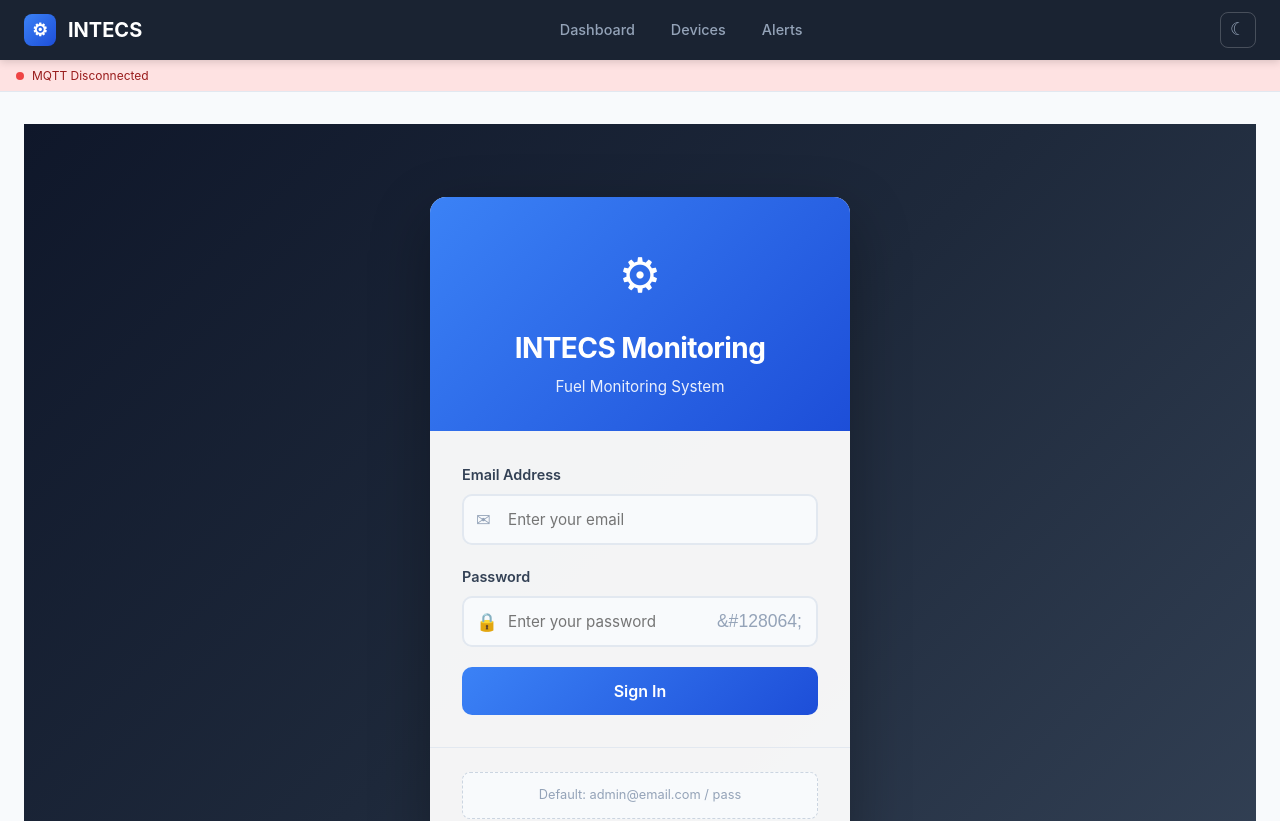
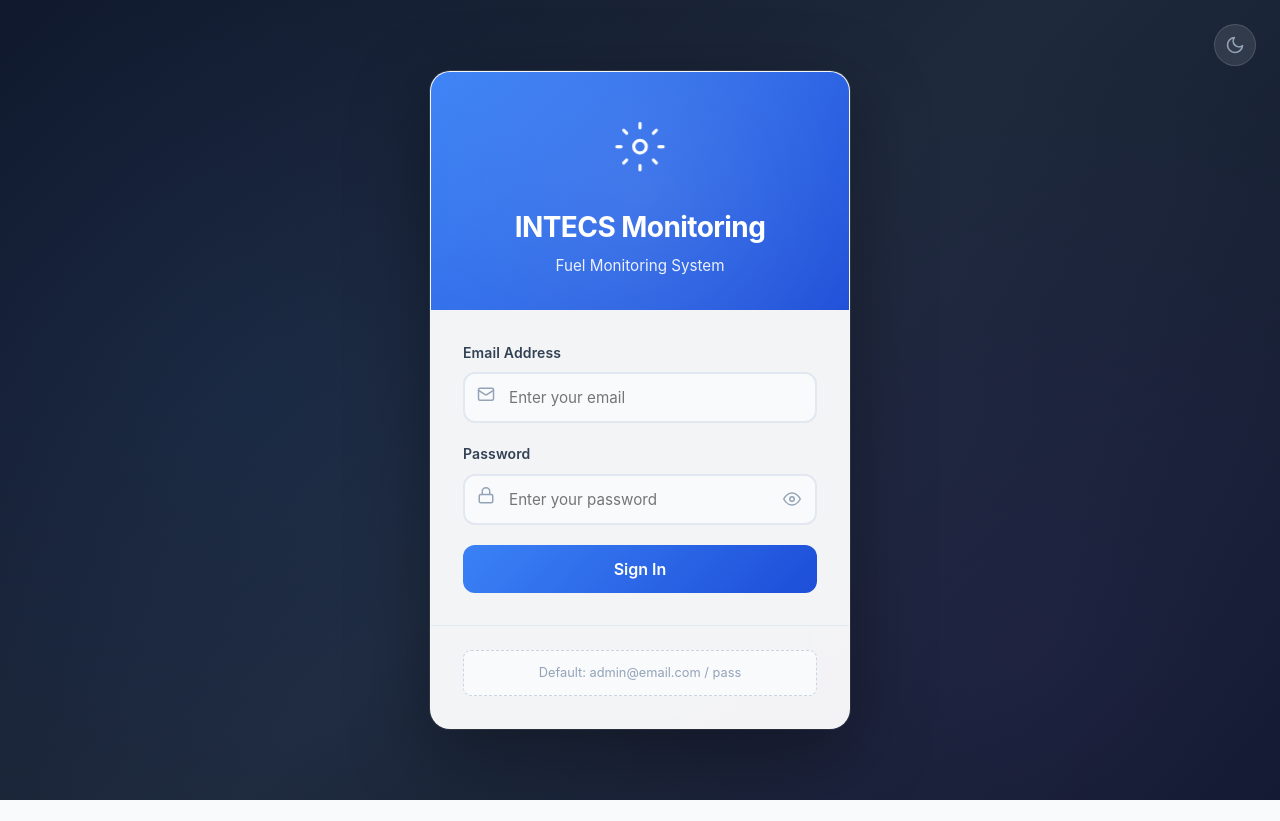
Before and after one commit to fariddhiya/intecs-monitoring-web, a SvelteKit app in the folder frontend/: page /login in a window 1280 px wide. Shown: the top 821 px of the page. After the commit the page ends 800 px from the top, so only its background shows below. Built offline with nearby package versions, Linux system fonts and the light colour scheme; no server answers.

Commit message:
fix: prevent infinite loop on JWT expiration by cleaning expired token and validating in login page

```diff
--- /dev/null
+++ b/frontend/src/lib/utils/auth.js
@@ -0,0 +1,18 @@
+export function isTokenValid() {
+    const token = localStorage.getItem("token");
+    if (!token) return false;
+
+    try {
+      const decoded = JSON.parse(atob(token));
+      if (decoded.exp <= Date.now()) {
+        localStorage.removeItem("token");
+        localStorage.removeItem("user");
+        return false;
+      }
+      return true;
+    } catch (e) {
+      localStorage.removeItem("token");
+      localStorage.removeItem("user");
+      return false;
+    }
+}
--- a/frontend/src/routes/+layout.svelte
+++ b/frontend/src/routes/+layout.svelte
@@ -1,6 +1,7 @@
 <script>
   import { page } from "$app/stores";
   import { onMount, onDestroy } from "svelte";
+  import { isTokenValid } from "$lib/utils/auth";
   import "../app.css";
 
   let mqttConnected = false;
@@ -13,20 +14,6 @@
   let themeChanged = 0;
   let user = null;
   let isAuthenticated = false;
-
-  function isTokenValid() {
-    const token = localStorage.getItem("token");
-    if (!token) return false;
-
-    try {
-      const decoded = JSON.parse(atob(token));
-      return decoded.exp > Date.now();
-    } catch (e) {
-      localStorage.removeItem("token");
-      localStorage.removeItem("user");
-      return false;
-    }
-  }
 
   function checkAuth() {
     if (typeof window === "undefined") return;
@@ -202,6 +189,7 @@
   });
 </script>
 
+{#if !$page.url.pathname.startsWith('/login')}
   <nav class="navbar">
     <div class="nav-container">
       <a href="/" class="nav-brand">
@@ -249,8 +237,9 @@
         : ""}
     </span>
   </div>
+{/if}
 
-<main>
+<main class:login-main={$page.url.pathname.startsWith('/login')}>
   <slot />
 </main>
 
@@ -283,7 +272,6 @@
     align-items: center;
     gap: 0.75rem;
     margin-right: 1rem;
-    background-color: red;
   }
 
   .user-email {
@@ -317,4 +305,8 @@
       display: none;
     }
   }
+
+  main.login-main {
+    padding: 0;
+  }
 </style>
--- a/frontend/src/routes/login/+page.svelte
+++ b/frontend/src/routes/login/+page.svelte
@@ -1,20 +1,47 @@
 <script>
   import { onMount } from 'svelte';
+  import { isTokenValid } from '$lib/utils/auth';
 
   let email = '';
   let password = '';
   let error = null;
   let loading = false;
   let showPassword = false;
+  let emailFocused = false;
+  let passwordFocused = false;
+  let darkMode = false;
+  let themeChanged = 0;
 
   const ADMIN_EMAIL = 'admin@email.com';
   const ADMIN_PASSWORD = 'pass';
 
   onMount(() => {
-    if (localStorage.getItem('token')) {
+    if (isTokenValid()) {
       window.location.href = '/';
     }
+
+    if (typeof window !== 'undefined') {
+      darkMode = localStorage.getItem('intecs-theme') === 'dark';
+    }
   });
+
+  $: {
+    if (themeChanged) {
+      applyTheme();
+    }
+  }
+
+  function applyTheme() {
+    if (typeof document !== 'undefined') {
+      document.documentElement.setAttribute('data-theme', darkMode ? 'dark' : 'light');
+    }
+    localStorage.setItem('intecs-theme', darkMode ? 'dark' : 'light');
+  }
+
+  function toggleTheme() {
+    darkMode = !darkMode;
+    themeChanged += 1;
+  }
 
   async function handleLogin(e) {
     e.preventDefault();
@@ -53,18 +80,49 @@
   <title>Login - INTECS Monitoring</title>
 </svelte:head>
 
-<div class="login-page">
+<div class="login-page" data-theme={darkMode ? 'dark' : 'light'}>
+  <div class="bg-pattern"></div>
+
+  <button class="theme-toggle" on:click={toggleTheme} title="Toggle theme">
+    {#if darkMode}
+      <svg width="20" height="20" viewBox="0 0 24 24" fill="none" stroke="currentColor" stroke-width="2" stroke-linecap="round" stroke-linejoin="round">
+        <circle cx="12" cy="12" r="5"></circle>
+        <line x1="12" y1="1" x2="12" y2="3"></line>
+        <line x1="12" y1="21" x2="12" y2="23"></line>
+        <line x1="4.22" y1="4.22" x2="5.64" y2="5.64"></line>
+        <line x1="18.36" y1="18.36" x2="19.78" y2="19.78"></line>
+        <line x1="1" y1="12" x2="3" y2="12"></line>
+        <line x1="21" y1="12" x2="23" y2="12"></line>
+        <line x1="4.22" y1="19.78" x2="5.64" y2="18.36"></line>
+        <line x1="18.36" y1="5.64" x2="19.78" y2="4.22"></line>
+      </svg>
+    {:else}
+      <svg width="20" height="20" viewBox="0 0 24 24" fill="none" stroke="currentColor" stroke-width="2" stroke-linecap="round" stroke-linejoin="round">
+        <path d="M21 12.79A9 9 0 1 1 11.21 3 7 7 0 0 0 21 12.79z"></path>
+      </svg>
+    {/if}
+  </button>
+
   <div class="login-container">
     <div class="login-header">
-      <div class="login-logo">&#9881;</div>
+      <div class="logo-icon">
+        <svg width="48" height="48" viewBox="0 0 24 24" fill="none" stroke="currentColor" stroke-width="1.5" stroke-linecap="round" stroke-linejoin="round">
+          <circle cx="12" cy="12" r="3"></circle>
+          <path d="M12 1v2M12 21v2M4.22 4.22l1.42 1.42M18.36 18.36l1.42 1.42M1 12l2 0M21 12l2 0M4.22 19.78l1.42-1.42M18.36 5.64l1.42-1.42"></path>
+        </svg>
+      </div>
       <h1 class="login-title">INTECS Monitoring</h1>
       <p class="login-subtitle">Fuel Monitoring System</p>
     </div>
 
     <form class="login-form" on:submit={handleLogin}>
       {#if error}
-        <div class="login-error">
-          <span class="error-icon">&#9888;&#65039;</span>
+        <div class="login-error" in:fadeIn out:fadeOut>
+          <svg width="18" height="18" viewBox="0 0 24 24" fill="none" stroke="currentColor" stroke-width="2" stroke-linecap="round" stroke-linejoin="round">
+            <circle cx="12" cy="12" r="10"></circle>
+            <line x1="12" y1="8" x2="12" y2="12"></line>
+            <line x1="12" y1="16" x2="12.01" y2="16"></line>
+          </svg>
           <span>{error}</span>
         </div>
       {/if}
@@ -72,13 +130,20 @@
       <div class="form-group">
         <label for="email">Email Address</label>
         <div class="input-wrapper">
-          <span class="input-icon">&#9993;</span>
+          <span class="input-icon" class:email-focus={emailFocused}>
+            <svg width="18" height="18" viewBox="0 0 24 24" fill="none" stroke="currentColor" stroke-width="2" stroke-linecap="round" stroke-linejoin="round">
+              <rect x="2" y="4" width="20" height="16" rx="2"></rect>
+              <path d="m22 7-8.97 5.7a1.9 1.9 0 0 1-2.06 0L2 7"></path>
+            </svg>
+          </span>
           <input
             id="email"
             type="email"
             placeholder="Enter your email"
             value={email}
             on:input={(e) => email = e.target.value}
+            on:focus={() => emailFocused = true}
+            on:blur={() => emailFocused = false}
             required
             autocomplete="email"
           />
@@ -88,18 +153,35 @@
       <div class="form-group">
         <label for="password">Password</label>
         <div class="input-wrapper">
-          <span class="input-icon">&#128274;</span>
+          <span class="input-icon" class:password-focus={passwordFocused}>
+            <svg width="18" height="18" viewBox="0 0 24 24" fill="none" stroke="currentColor" stroke-width="2" stroke-linecap="round" stroke-linejoin="round">
+              <rect x="3" y="11" width="18" height="11" rx="2" ry="2"></rect>
+              <path d="M7 11V7a5 5 0 0 1 10 0v4"></path>
+            </svg>
+          </span>
           <input
             id="password"
             type="{showPassword ? 'text' : 'password'}"
             placeholder="Enter your password"
             value={password}
             on:input={(e) => password = e.target.value}
+            on:focus={() => passwordFocused = true}
+            on:blur={() => passwordFocused = false}
             required
             autocomplete="current-password"
           />
-          <button type="button" class="toggle-password-btn" on:click={toggleShowPassword}>
-            {showPassword ? '&#128065;' : '&#128064;'}
+          <button type="button" class="toggle-password-btn" on:click={toggleShowPassword} tabindex="-1">
+            {#if showPassword}
+              <svg width="18" height="18" viewBox="0 0 24 24" fill="none" stroke="currentColor" stroke-width="2" stroke-linecap="round" stroke-linejoin="round">
+                <path d="M17.94 17.94A10.07 10.07 0 0 1 12 20c-7 0-11-8-11-8a18.45 18.45 0 0 1 5.06-5.94M9.9 4.24A9.12 9.12 0 0 1 12 4c7 0 11 8 11 8a18.5 18.5 0 0 1-2.16 3.19m-6.72-1.07a3 3 0 1 1-4.24-4.24"></path>
+                <line x1="1" y1="1" x2="23" y2="23"></line>
+              </svg>
+            {:else}
+              <svg width="18" height="18" viewBox="0 0 24 24" fill="none" stroke="currentColor" stroke-width="2" stroke-linecap="round" stroke-linejoin="round">
+                <path d="M1 12s4-8 11-8 11 8 11 8-4 8-11 8-11-8-11-8z"></path>
+                <circle cx="12" cy="12" r="3"></circle>
+              </svg>
+            {/if}
           </button>
         </div>
       </div>
@@ -121,36 +203,118 @@
 </div>
 
 <style>
+  @keyframes fadeIn {
+    from { opacity: 0; transform: translateY(-8px); }
+    to { opacity: 1; transform: translateY(0); }
+  }
+
+  @keyframes fadeOut {
+    from { opacity: 1; transform: translateY(0); }
+    to { opacity: 0; transform: translateY(-8px); }
+  }
+
+  @keyframes slideUp {
+    from { opacity: 0; transform: translateY(20px); }
+    to { opacity: 1; transform: translateY(0); }
+  }
+
+  @keyframes spin {
+    to { transform: rotate(360deg); }
+  }
+
   .login-page {
     min-height: 100vh;
     display: flex;
     align-items: center;
     justify-content: center;
-    background: linear-gradient(135deg, #0f172a 0%, #1e293b 50%, #334155 100%);
+    background: linear-gradient(135deg, #0f172a 0%, #1e293b 50%, #0f172a 100%);
     padding: 1rem;
     font-family: inherit;
+    position: relative;
+    overflow: hidden;
+  }
+
+  .bg-pattern {
+    position: absolute;
+    inset: 0;
+    background-image:
+      radial-gradient(circle at 20% 50%, rgba(59, 130, 246, 0.08) 0%, transparent 50%),
+      radial-gradient(circle at 80% 80%, rgba(139, 92, 246, 0.08) 0%, transparent 50%);
+    pointer-events: none;
+  }
+
+  .theme-toggle {
+    position: absolute;
+    top: 1.5rem;
+    right: 1.5rem;
+    background: rgba(255, 255, 255, 0.1);
+    border: 1px solid rgba(255, 255, 255, 0.15);
+    color: #94a3b8;
+    padding: 0.625rem;
+    border-radius: 50%;
+    cursor: pointer;
+    transition: all 0.2s ease;
+    display: flex;
+    align-items: center;
+    justify-content: center;
+    backdrop-filter: blur(8px);
+    z-index: 10;
+  }
+
+  .theme-toggle:hover {
+    color: white;
+    background: rgba(255, 255, 255, 0.15);
+    border-color: rgba(255, 255, 255, 0.25);
+    transform: scale(1.05);
   }
 
   .login-container {
     background: rgba(255, 255, 255, 0.95);
-    border-radius: 16px;
-    box-shadow: 0 20px 60px rgba(0, 0, 0, 0.3);
+    backdrop-filter: blur(20px);
+    border-radius: 20px;
+    box-shadow: 0 25px 80px rgba(0, 0, 0, 0.35), 0 0 0 1px rgba(255, 255, 255, 0.1);
     width: 100%;
     max-width: 420px;
     overflow: hidden;
+    animation: slideUp 0.5s ease-out;
+    border: 1px solid rgba(255, 255, 255, 0.15);
+  }
+
+  [data-theme='dark'] .login-container {
+    background: rgba(30, 41, 59, 0.95);
+    box-shadow: 0 25px 80px rgba(0, 0, 0, 0.5), 0 0 0 1px rgba(255, 255, 255, 0.05);
   }
 
   .login-header {
     background: linear-gradient(135deg, #3b82f6 0%, #1d4ed8 100%);
     color: white;
-    padding: 2.5rem 2rem 2rem;
+    padding: 2.75rem 2rem 2rem;
     text-align: center;
+    position: relative;
+    overflow: hidden;
   }
 
-  .login-logo {
+  .login-header::before {
+    content: '';
+    position: absolute;
+    top: -50%;
+    left: -50%;
+    width: 200%;
+    height: 200%;
+    background: radial-gradient(circle, rgba(255, 255, 255, 0.1) 0%, transparent 60%);
+    pointer-events: none;
+  }
+
+  .logo-icon {
     font-size: 3rem;
     margin-bottom: 0.75rem;
     filter: brightness(100%) saturate(0%);
+    animation: pulse 2s ease-in-out infinite;
+  }
+
+  @keyframes pulse {
+    0%, 100% { transform: scale(1); }
+    50% { transform: scale(1.05); }
   }
 
   .login-title {
@@ -158,6 +322,7 @@
     font-weight: 700;
     margin: 0 0 0.25rem 0;
     letter-spacing: -0.02em;
+    position: relative;
   }
 
   .login-subtitle {
@@ -165,6 +330,7 @@
     opacity: 0.9;
     margin: 0;
     font-weight: 400;
+    position: relative;
   }
 
   .login-form {
@@ -177,10 +343,15 @@
 
   .form-group label {
     display: block;
-    font-size: 0.9rem;
+    font-size: 0.875rem;
     font-weight: 600;
     color: #334155;
     margin-bottom: 0.5rem;
+    letter-spacing: 0.01em;
+  }
+
+  [data-theme='dark'] .form-group label {
+    color: #cbd5e1;
   }
 
   .input-wrapper {
@@ -195,15 +366,15 @@
     top: 50%;
     transform: translateY(-50%);
     color: #94a3b8;
-    font-size: 1.1rem;
     pointer-events: none;
+    transition: color 0.2s ease;
   }
 
   .input-wrapper input {
     width: 100%;
-    padding: 0.875rem 0.875rem 0.875rem 2.75rem;
+    padding: 0.875rem 3rem 0.875rem 2.75rem;
     border: 2px solid #e2e8f0;
-    border-radius: 10px;
+    border-radius: 12px;
     font-size: 0.95rem;
     color: #1e293b;
     background: #f8fafc;
@@ -211,27 +382,56 @@
     font-family: inherit;
   }
 
+  [data-theme='dark'] .input-wrapper input {
+    color: #f1f5f9;
+    background: #0f172a;
+    border-color: #334155;
+  }
+
   .input-wrapper input:focus {
     outline: none;
     border-color: #3b82f6;
     background: white;
-    box-shadow: 0 0 0 3px rgba(59, 130, 246, 0.1);
+    box-shadow: 0 0 0 4px rgba(59, 130, 246, 0.12);
+  }
+
+  [data-theme='dark'] .input-wrapper input:focus {
+    background: #1e293b;
+    border-color: #3b82f6;
+    box-shadow: 0 0 0 4px rgba(59, 130, 246, 0.2);
+  }
+
+  .input-icon.email-focus {
+    color: #3b82f6;
+  }
+
+  .input-icon.password-focus {
+    color: #3b82f6;
   }
 
   .toggle-password-btn {
     position: absolute;
-    right: 0.75rem;
+    right: 0.625rem;
     background: none;
     border: none;
     cursor: pointer;
-    font-size: 1.1rem;
     color: #94a3b8;
-    padding: 0.25rem;
-    transition: color 0.2s ease;
+    padding: 0.375rem;
+    transition: all 0.2s ease;
+    border-radius: 6px;
+    display: flex;
+    align-items: center;
+    justify-content: center;
   }
 
   .toggle-password-btn:hover {
     color: #64748b;
+    background: rgba(0, 0, 0, 0.05);
+  }
+
+  [data-theme='dark'] .toggle-password-btn:hover {
+    color: #cbd5e1;
+    background: rgba(255, 255, 255, 0.05);
   }
 
   .login-error {
@@ -240,15 +440,17 @@
     color: #dc2626;
     padding: 0.875rem 1rem;
     border-radius: 10px;
-    font-size: 0.9rem;
+    font-size: 0.875rem;
     margin-bottom: 1.25rem;
     display: flex;
     align-items: center;
     gap: 0.5rem;
+    animation: fadeIn 0.3s ease;
   }
 
-  .error-icon {
-    font-style: normal;
+  [data-theme='dark'] .login-error {
+    background: rgba(220, 38, 38, 0.1);
+    border-color: rgba(220, 38, 38, 0.3);
   }
 
   .login-btn {
@@ -257,7 +459,7 @@
     background: linear-gradient(135deg, #3b82f6 0%, #1d4ed8 100%);
     color: white;
     border: none;
-    border-radius: 10px;
+    border-radius: 12px;
     font-size: 1rem;
     font-weight: 600;
     cursor: pointer;
@@ -268,11 +470,26 @@
     gap: 0.5rem;
     font-family: inherit;
     margin-top: 0.5rem;
+    position: relative;
+    overflow: hidden;
+  }
+
+  .login-btn::before {
+    content: '';
+    position: absolute;
+    inset: 0;
+    background: linear-gradient(135deg, rgba(255, 255, 255, 0.1) 0%, transparent 100%);
+    opacity: 0;
+    transition: opacity 0.2s ease;
+  }
+
+  .login-btn:hover:not(:disabled)::before {
+    opacity: 1;
   }
 
   .login-btn:hover:not(:disabled) {
     transform: translateY(-1px);
-    box-shadow: 0 8px 20px rgba(59, 130, 246, 0.4);
+    box-shadow: 0 8px 25px rgba(59, 130, 246, 0.4);
   }
 
   .login-btn:active:not(:disabled) {
@@ -294,14 +511,14 @@
     animation: spin 0.8s linear infinite;
   }
 
-  @keyframes spin {
-    to { transform: rotate(360deg); }
-  }
-
   .login-footer {
     padding: 1.5rem 2rem 2rem;
     text-align: center;
     border-top: 1px solid #e2e8f0;
+  }
+
+  [data-theme='dark'] .login-footer {
+    border-top-color: #334155;
   }
 
   .credentials-hint {
@@ -312,11 +529,18 @@
     background: #f8fafc;
     border-radius: 8px;
     border: 1px dashed #cbd5e1;
+    transition: all 0.2s ease;
+  }
+
+  [data-theme='dark'] .credentials-hint {
+    background: #0f172a;
+    border-color: #334155;
+    color: #64748b;
   }
 
   @media (max-width: 480px) {
     .login-container {
-      border-radius: 12px;
+      border-radius: 16px;
     }
 
     .login-header {
@@ -330,5 +554,10 @@
     .login-footer {
       padding: 1.25rem 1.5rem 1.5rem;
     }
+
+    .theme-toggle {
+      top: 1rem;
+      right: 1rem;
+    }
   }
 </style>
```
Lines whose indentation alone changed are shown as unchanged.
